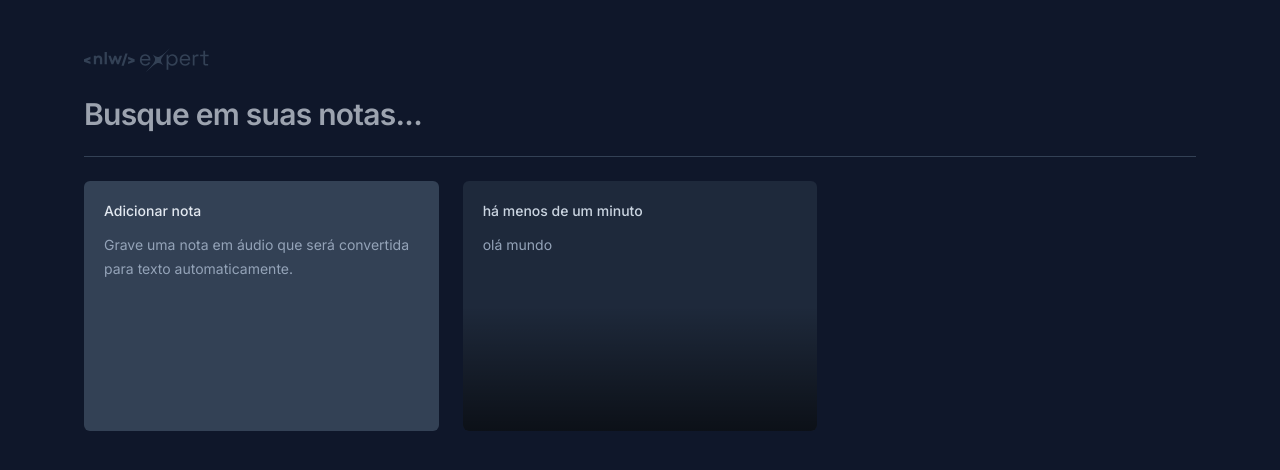
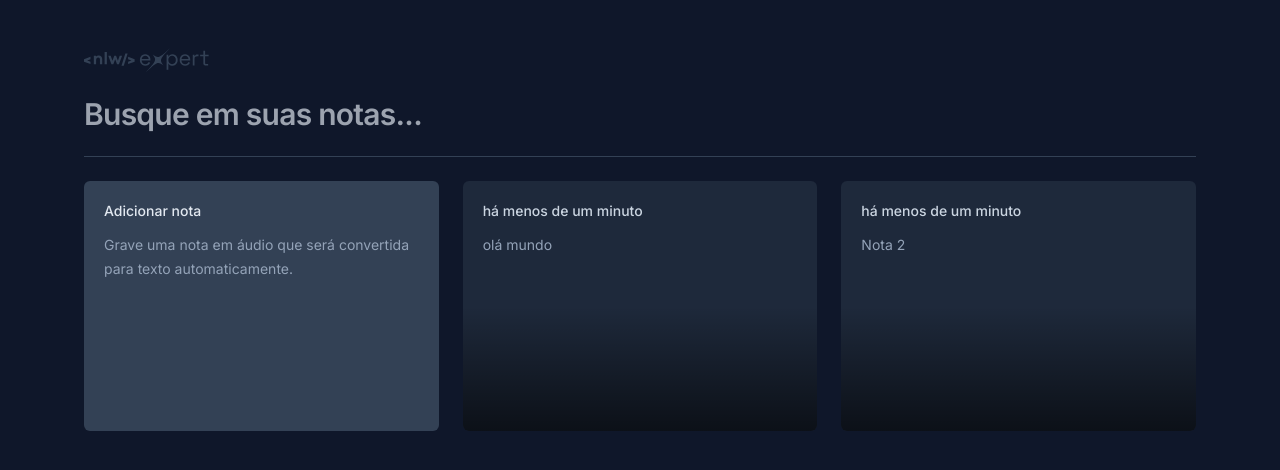
Before and after one commit to vandodev/nlw-expert-react, a React (Vite) app: page / in a window 1280 px wide. Shown: the top 470 px of the page. Built offline with nearby package versions, Linux system fonts and the light colour scheme.

Commit message:
:notebook: :bookmark_tabs: :clipboard: Salvando notas em um estado fixo

```diff
--- a/src/App.tsx
+++ b/src/App.tsx
@@ -1,8 +1,14 @@
+import { useState } from "react";
 import logo from "./assets/logo-nlw-expert.svg";
 import { NewNoteCard } from "./components/new-note-card";
 import { NoteCard } from "./components/note-card";
 
 export function App() {
+  const [notes, setNotes] = useState([
+    {id:1, date: new Date(), content: "olá mundo"},
+    {id:2, date: new Date(), content: "Nota 2"}
+  ])
+
   return (
     <div className="mx-auto max-w-6xl my-12 space-y-6 px-5">
       <img src={logo} alt="NLW Expert" />
@@ -21,10 +27,10 @@ export function App() {
 
         <NewNoteCard />
 
-        <NoteCard note={{
-            date: new Date(),
-            content: "olá mundo"
-        }}/>
+
+        {notes.map(note => {
+          return <NoteCard key={note.id} note={note}/>
+        })}
 
       </div>
     </div>
```
